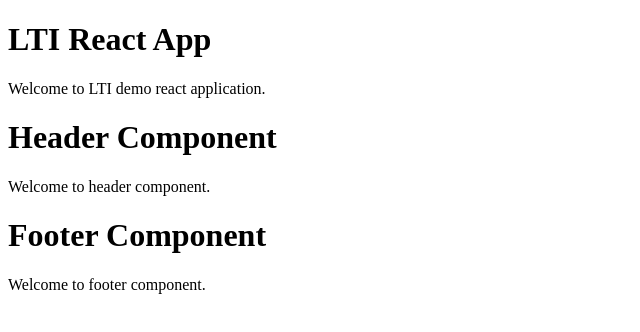
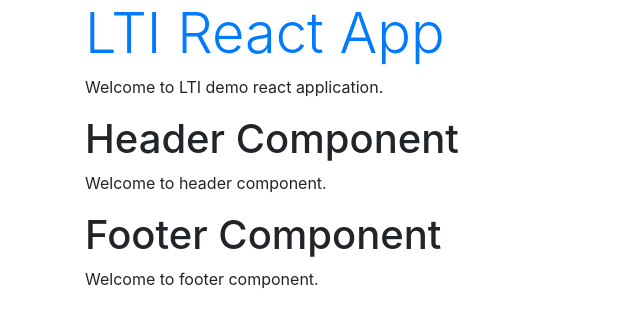
Before and after one commit to shridhar-javafsd/lti-react-demo-app, a React (Create React App) app: page / in a window 1280 px wide. Shown: the top 332 px of the page, without its empty margins (0-640 px from the left). Built offline with nearby package versions, Linux system fonts and the light colour scheme.

Commit message:
app header footer

```diff
--- a/public/index.html
+++ b/public/index.html
@@ -1,5 +1,10 @@
 <!DOCTYPE html>
 <html>
+
+<link rel="stylesheet" href="https://cdn.jsdelivr.net/npm/bootstrap@4.6.1/dist/css/bootstrap.min.css">
+<script src="https://cdn.jsdelivr.net/npm/jquery@3.5.1/dist/jquery.slim.min.js"></script>
+<script src="https://cdn.jsdelivr.net/npm/popper.js@1.16.1/dist/umd/popper.min.js"></script>
+<script src="https://cdn.jsdelivr.net/npm/bootstrap@4.6.1/dist/js/bootstrap.min.js"></script>
 
 <body>
   <div id="abc"></div>
--- a/src/App.js
+++ b/src/App.js
@@ -4,8 +4,8 @@
 const App = () => {
 
   return (
-    <div>
-      <h1>LTI React App</h1>
+    <div className="container">
+      <h1 className="display-4 text-primary">LTI React App</h1>
       <p>Welcome to LTI demo react application.</p>
 
       <Header />
```
